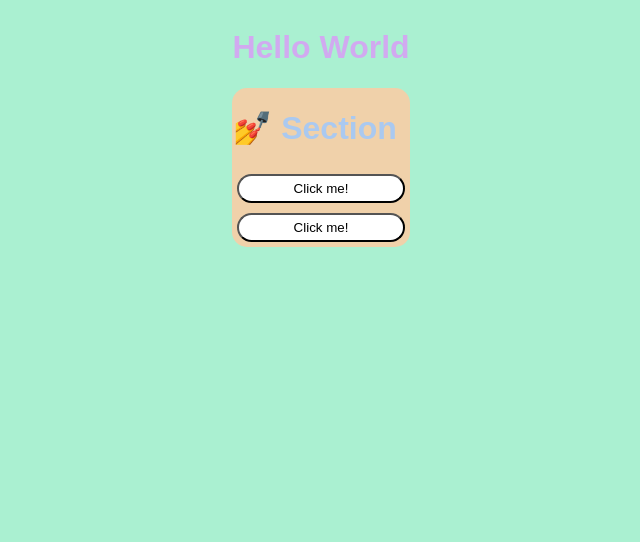
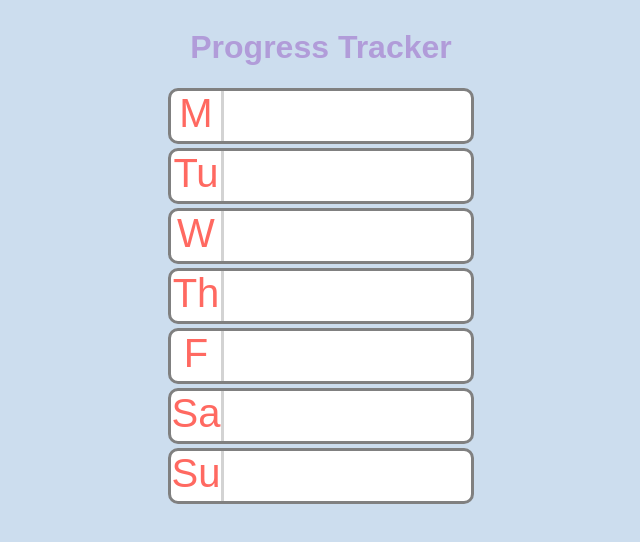
Before and after one commit to TomGower/styled-components-intro, a React (Vite) app: page / in a window 1280 px wide. Shown: the top 542 px of the page, without its empty margins (319-959 px from the left). Built offline with nearby package versions, Linux system fonts and the light colour scheme.

Commit message:
Started work on Progress Tracker

```diff
--- a/src/App.js
+++ b/src/App.js
@@ -1,11 +1,16 @@
 import React from "react";
-import Content from "./Content";
+import ProjectTitle from "./ProjectTitle";
+import WeekdayTitle from "./WeekdayTitle";
+
+const days = ["M", "Tu", "W", "Th", "F", "Sa", "Su"];
 
 const App = () => {
   return (
     <div>
-      <h1>Hello World</h1>
-      <Content />
+      <ProjectTitle />
+      {days.map((day) => (
+        <WeekdayTitle day={day} key={day} />
+      ))}
     </div>
   );
 };
--- /dev/null
+++ b/src/ProjectTitle.js
@@ -0,0 +1,12 @@
+import React from "react";
+import styled from "styled-components";
+
+const HeaderStyling = styled.h1`
+  color: #b19cd9;
+`;
+
+function ProjectTitle() {
+  return <HeaderStyling>Progress Tracker</HeaderStyling>;
+}
+
+export default ProjectTitle;
--- /dev/null
+++ b/src/WeekdayTitle.js
@@ -0,0 +1,33 @@
+import React from "react";
+import styled from "styled-components";
+
+const SectionStyling = styled.div`
+  background-color: #ffffff;
+  border: solid 3px grey;
+  margin: 4px;
+  width: 300px;
+  height: 50px;
+  border-radius: 10px;
+  display: flex;
+  justify-content: left;
+  font-size: 40px;
+  color: #ff6961;
+`;
+
+const WeekdayTitleStyling = styled.div`
+  display: flex;
+  justify-content: center;
+  width: 50px;
+  border-right: solid 3px lightgrey;
+`;
+
+function WeekdayTitle({ day }) {
+  console.log("calling WeekdayTitle");
+  return (
+    <SectionStyling>
+      <WeekdayTitleStyling>{day}</WeekdayTitleStyling>
+    </SectionStyling>
+  );
+}
+
+export default WeekdayTitle;
--- a/src/style.css
+++ b/src/style.css
@@ -1,8 +1,15 @@
-body {
+/* body {
   background-color: #aaf0d1;
   display: flex;
   justify-content: center;
   color: #d1aaf0;
+  font-family: sans-serif;
+} */
+body {
+  background-color: #ccddee;
+  display: flex;
+  justify-content: center;
+  text-align: center;
   font-family: sans-serif;
 }
 
```
Also changed, not shown: src/App-old.js (added, +13 -0 lines), src/Section.js (added, +21 -0 lines).
